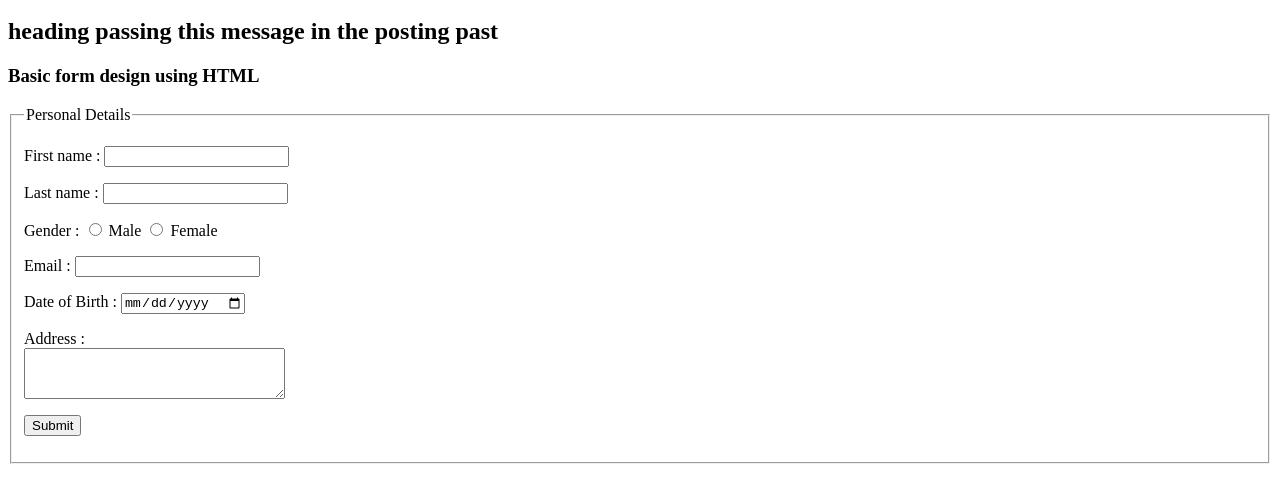
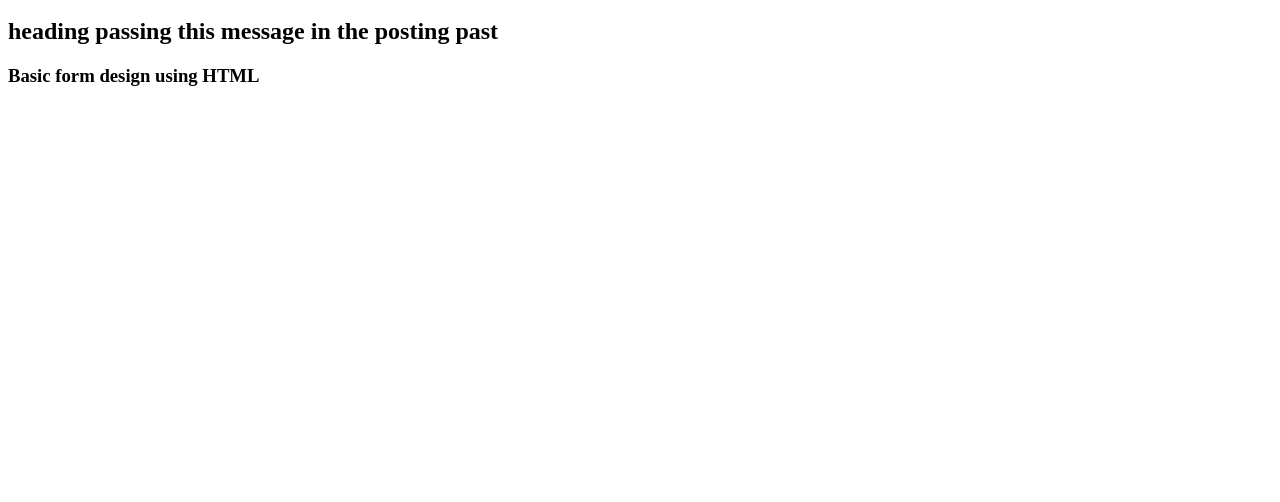
Before and after one commit to sanjayyadava/git-tutorial, a plain HTML site: page index.html in a window 1280 px wide. Shown: the part 48-550 px from the top of the page. Drawn offline with Linux system fonts and the light colour scheme.

Commit message:
modify the changes in gitcommman

```diff
--- a/index.html
+++ b/index.html
@@ -9,53 +9,6 @@ templete page
 <h3>Basic form design using HTML</h3>
 
     <!-- Creating a from -->
-    <form action="#">
-        <fieldset>
-            <legend>Personal Details</legend>
 
-            <!-- Label and input field -->
-            <p>
-                <label>First name : <input name="firstName" /></label>
-            </p>
-
-            <p>
-                <label>Last name : <input name="lastName" /></label>
-            </p>
-
-            <!-- Label and radio button field -->
-            <p>
-                Gender :
-                <label><input type="radio" name="gender"
-                    value="male" /> Male</label>
-
-                <label><input type="radio" name="gender"
-                    value="female" /> Female</label>
-            </p>
-
-            <p>
-                <label>Email : <input type="email"
-                    name="email" /></label>
-            </p>
-
-            <p>
-                <label>Date of Birth : <input type="date"
-                    name="birthDate"></label>
-            </p>
-
-            <!-- Label and textarea field -->
-            <p>
-                <label>Address :
-                    <br />
-                    <textarea name="address" cols="30"
-                        rows="3"></textarea>
-                </label>
-            </p>
-
-            <!-- Creating a button -->
-            <p>
-                <button type="submit">Submit</button>
-            </p>
-        </fieldset>
-    </form>
 </body>
 </html>
```
